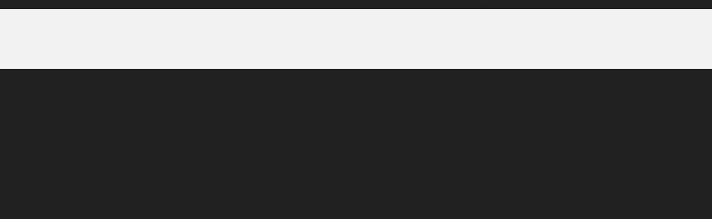
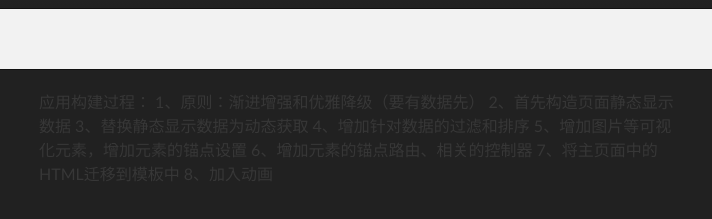
Before and after one commit to uapui-dev/mx, a plain HTML site: page index.html in a window 1280 px wide. Shown: the part 201-420 px from the top of the page, 281-993 px from the left. Drawn offline with Linux system fonts and the light colour scheme.

Commit message:
Update index.html

```diff
--- a/index.html
+++ b/index.html
@@ -35,7 +35,15 @@
     <!-- FOOTER  -->
     <div id="footer_wrap" class="outer">
         <footer class="inner">
-
+            应用构建过程：
+            1、原则：渐进增强和优雅降级（要有数据先）
+            2、首先构造页面静态显示数据
+            3、替换静态显示数据为动态获取
+            4、增加针对数据的过滤和排序
+            5、增加图片等可视化元素，增加元素的锚点设置
+            6、增加元素的锚点路由、相关的控制器
+            7、将主页面中的HTML迁移到模板中
+            8、加入动画
         </footer>
     </div>
 
```
